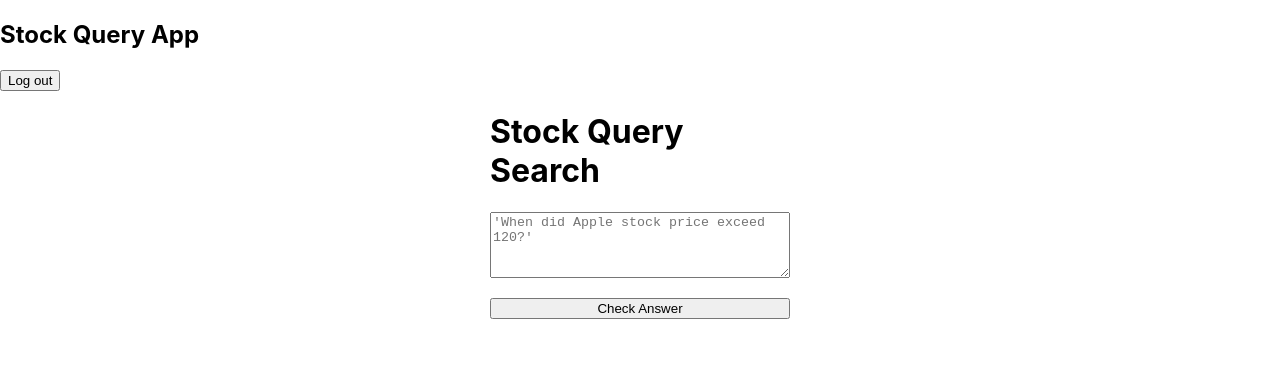
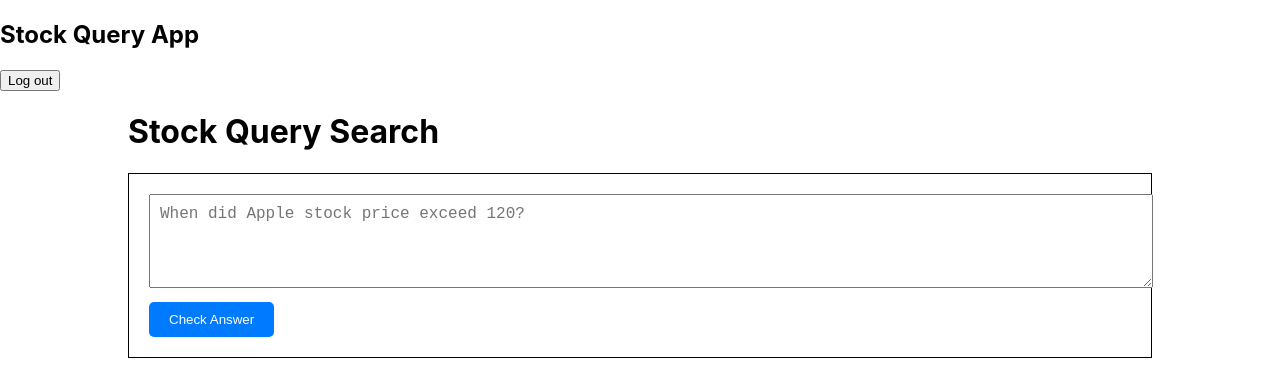
Before and after one commit to syjoe02/Krx-frontend, a React (Create React App) app: page /search in a window 1280 px wide. Shown: the top 376 px of the page. Built offline with nearby package versions, Linux system fonts and the light colour scheme; sample sign-in values are in the browser's storage.

Commit message:
UPDATE: /search page

```diff
--- a/src/components/stockQuery.js
+++ b/src/components/stockQuery.js
@@ -1,95 +1,134 @@
 import React, { useState } from "react";
 import axiosInstance from "../api/axiosInstance";
-import { companyListContainer, companyItem, selectedItem, inputBox, button } from '../utils/styles';
 
 function StockQuery() {
     const [query, setQuery] = useState("");
     const [companies, setCompanies] = useState([]);
     const [selectedCompany, setSelectedCompany] = useState(null);
-    const [price, setPrice] = useState("");
-    const [step, setStep] = useState(1); // step 1 for asking query
+    const [price, setPrice] = useState(120);  // Default price
+    const [comparisonType, setComparisonType] = useState("");
+    const [step, setStep] = useState(1);  // Manages step 1, 2, and 3
+    const [results, setResults] = useState([]);  // Holds the search results
 
-    // Handle query submission to extract company and price
+    // Handle query submission to fetch related companies
     const handleSubmitQuery = async () => {
         try {
             const response = await axiosInstance.post("/api/stock-query/", { query });
             setCompanies(response.data.company_options);
             setPrice(response.data.price);
-            setStep(2);
+            setComparisonType(response.data.comparison_type);
+            setStep(2);  // Move to step 2 to show related companies
         } catch (error) {
-            console.error("Error in fetching stock options:", error);
+            console.error("Error fetching stock options:", error);
         }
     };
 
-    // final asnwer submission
-    const handleFinalAnswer = () => {
+    // Handle the final stock data search after selecting a company
+    const handleSearchStockData = async () => {
         if (selectedCompany) {
-            alert('Selected Company: ${selectedCompany.name} (${selectedCompany.ticker}) \nPrice: ${price}');
+            try {
+                const response = await axiosInstance.post("/api/stock-data-search/", {
+                    ticker: selectedCompany.ticker,
+                    price: parseFloat(price),
+                    comparison_type: comparisonType,
+                });
+                setResults(response.data.stock_data);  // Update results with stock data
+                setStep(3);  // Move to step 3 to show the results
+            } catch (error) {
+                console.error("Error fetching stock data:", error);
+                alert("Failed to retrieve stock data. Please try again.");
+            }
         } else {
             alert("Please select a company first.");
         }
     };
 
     return (
-        <div style={{ display: 'flex', flexDirection: 'column', width: '300px', margin: '0 auto' }}>
+        <div style={{ width: '80%', margin: '0 auto' }}>
             <h1>Stock Query Search</h1>
 
-            {/* Step 1: Ask the user for a stock query (chat-like UI) */}
-            {step === 1 && (
-                <>
+            {/* Step 1: Always show this section */}
+            <div style={{ marginBottom: '20px', border: '1px solid black', padding: '20px' }}>
                 <textarea
-                        style={inputBox}
-                        placeholder="'When did Apple stock price exceed 120?'"
+                    style={{ width: '100%', padding: '10px', fontSize: '16px' }}
+                    placeholder="When did Apple stock price exceed 120?"
                     value={query}
                     onChange={(e) => setQuery(e.target.value)}
                     rows={4}
                 />
-                    <br />
-                    <button style={button} onClick={handleSubmitQuery}>
+                <button
+                    style={{
+                        padding: '10px 20px',
+                        backgroundColor: '#007BFF',
+                        color: '#fff',
+                        border: 'none',
+                        borderRadius: '5px',
+                        cursor: 'pointer',
+                        marginTop: '10px'
+                    }}
+                    onClick={handleSubmitQuery}
+                >
                     Check Answer
                 </button>
-                </>
-            )}
+            </div>
 
-            {/* Step 2: Let the user choose the company and ticker */}
-            {step === 2 && (
-                <>
-                    <div style={companyListContainer}>
-                        <h2>Select Company</h2>
+            {/* Step 2: Show this section when the query is submitted */}
+            {step >= 2 && (
+                <div style={{ marginBottom: '20px', border: '1px solid black', padding: '20px' }}>
+                    <h3>Related Companies</h3>
                     {companies.length > 0 ? (
                         companies.map((company, index) => (
                             <div
                                 key={index}
+                                onClick={() => setSelectedCompany(company)}
                                 style={{
-                                        ...companyItem,
-                                        ...(selectedCompany === company ? selectedItem : {}),
+                                    cursor: 'pointer',
+                                    margin: '10px 0',
+                                    padding: '10px',
+                                    border: selectedCompany === company ? '2px solid red' : '1px solid #ccc',
+                                    borderRadius: '5px'
                                 }}
-                                    onClick={() => setSelectedCompany(company)}
                             >
-                                    <span>{company.name}</span>
-                                    <span>({company.ticker})</span>
+                                {index + 1}. {company.name} ({company.ticker})
                             </div>
                         ))
                     ) : (
                         <p>No companies found.</p>
                     )}
-                    </div>
 
-                    {/* Show selected company details */}
+                    {/* Show details and search option after a company is selected */}
                     {selectedCompany && (
-                        <div>
-                            <h2>
-                                Selected Company: {selectedCompany.name} ({selectedCompany.ticker})
-                            </h2>
+                        <>
+                            <p>Comparison: {comparisonType}</p>
                             <p>Price: {price}</p>
+                            <button
+                                style={{
+                                    padding: '10px 20px',
+                                    backgroundColor: '#007BFF',
+                                    color: '#fff',
+                                    border: 'none',
+                                    borderRadius: '5px',
+                                    cursor: 'pointer'
+                                }}
+                                onClick={handleSearchStockData}
+                            >
+                                Search Stock Data
+                            </button>
+                        </>
+                    )}
                 </div>
             )}
 
-                    {/* Final answer button */}
-                    <button style={button} onClick={handleFinalAnswer}>
-                        Submit Answer
-                    </button>
-                </>
+            {/* Step 3: Show this section when stock data is returned */}
+            {step === 3 && results.length > 0 && (
+                <div style={{ marginBottom: '20px', border: '1px solid black', padding: '20px' }}>
+                    <h3>Results</h3>
+                    {results.map((result, index) => (
+                        <div key={index}>
+                            {index + 1}. Date: {result.Date}, Close Price: {result.Close}
+                        </div>
+                    ))}
+                </div>
             )}
         </div>
     );
```
Lines whose indentation alone changed are shown as unchanged.
